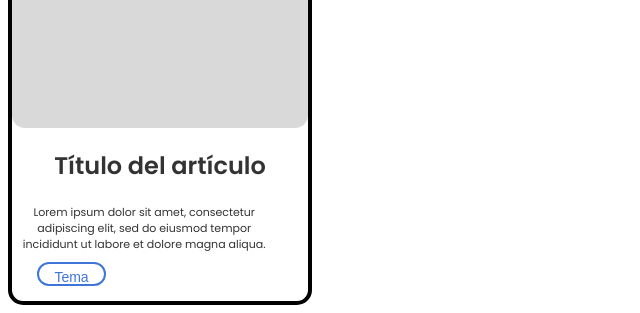
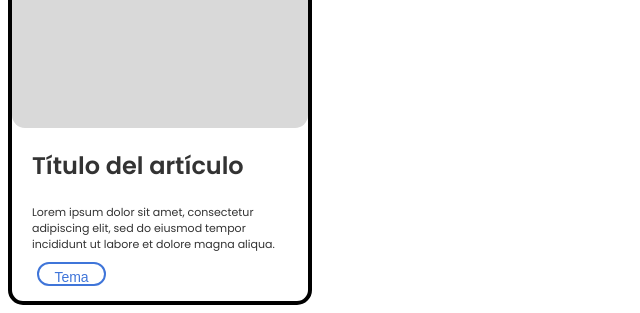
Before and after one commit to ValeriaMuSe/proyecto-final-web, a plain HTML site: page index.html in a window 1280 px wide. Shown: the part 1848-2161 px from the top of the page, without its empty margins (0-640 px from the left). Drawn offline with Linux system fonts and the light colour scheme.

Commit message:
margin change

```diff
--- a/sass/components/_card.scss
+++ b/sass/components/_card.scss
@@ -27,7 +27,8 @@
     font-size: 24px;
     line-height: 36px;
     color: #333333;
-    text-align: center;
+    text-align: left;
+    margin-left: 20px;
 }
 
 .card__p {
@@ -37,7 +38,8 @@
     font-size: 11px;
     line-height: 16px;
     color: #333333;
-    text-align: center;
+    text-align: left;
+    margin-left: 20px;
 }
 
 .card__button {
```
Also changed, not shown: sass/styles.css, 1 other file.
